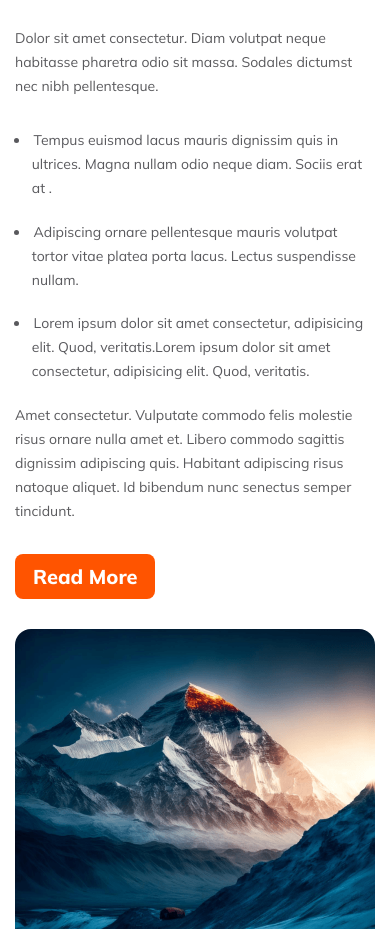
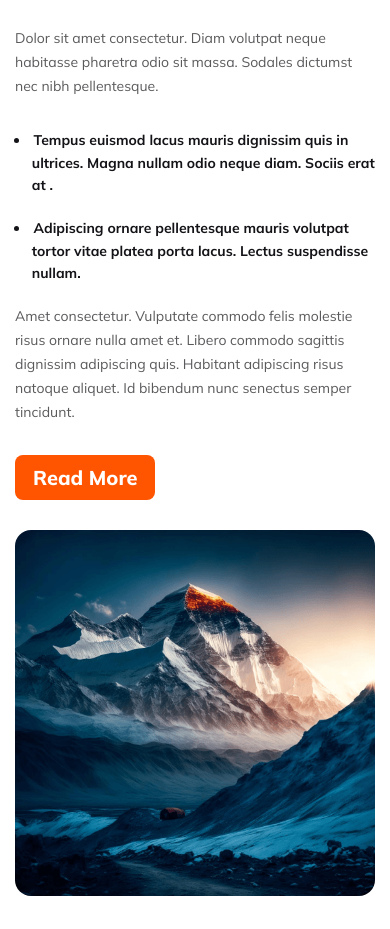
Before and after one commit to ShahedAhmedUtsho/ExploreTrek, a plain HTML site: page index.html in a window 390 px wide. Shown: the part 908-1837 px from the top of the page. Drawn offline with Linux system fonts and the light colour scheme.

Commit message:
chose section small edit

```diff
--- a/index.html
+++ b/index.html
@@ -80,9 +80,7 @@
                <li class="pry-p" >
                   Adipiscing ornare pellentesque mauris volutpat tortor vitae platea porta lacus. Lectus suspendisse nullam.
                </li>
-               <li class="pry-p">
-                  Lorem ipsum dolor sit amet consectetur, adipisicing elit. Quod, veritatis.Lorem ipsum dolor sit amet consectetur, adipisicing elit. Quod, veritatis.
-               </li>
+
             </ul>
             <p class="pry-p main-p">Amet consectetur. Vulputate commodo felis molestie risus
                ornare nulla amet et. Libero commodo sagittis dignissim adipiscing quis. Habitant adipiscing risus natoque aliquet. Id bibendum nunc senectus semper tincidunt.
--- a/style.css
+++ b/style.css
@@ -193,6 +193,13 @@ header input{
 .popular ul li{
     text-indent: -1.3em;
     padding-left: 1.2em;
+
+
+
+    color: #131318;
+font-size: 16px;
+font-weight: 700;
+line-height: 162.5%;
 }
 .popular .img-container{
     width: 50%;
@@ -568,6 +575,10 @@ background: rgba(41, 206, 246, 0.05);
         border-radius: 8px;
         gap: 10px;
    }
+   .popular ul li{
+
+font-size: 14px;
+}
     .popular{
         min-height: 900px;
         display: flex;
@@ -624,7 +635,9 @@ background: rgba(41, 206, 246, 0.05);
    .Choose-flexbox .flexbox-all{
     width: 100%;
 }
-
+.flexbox-all img{
+    width: 45px;
+}
 .flexbox-all h3{
 
 font-size: 24px;
```
